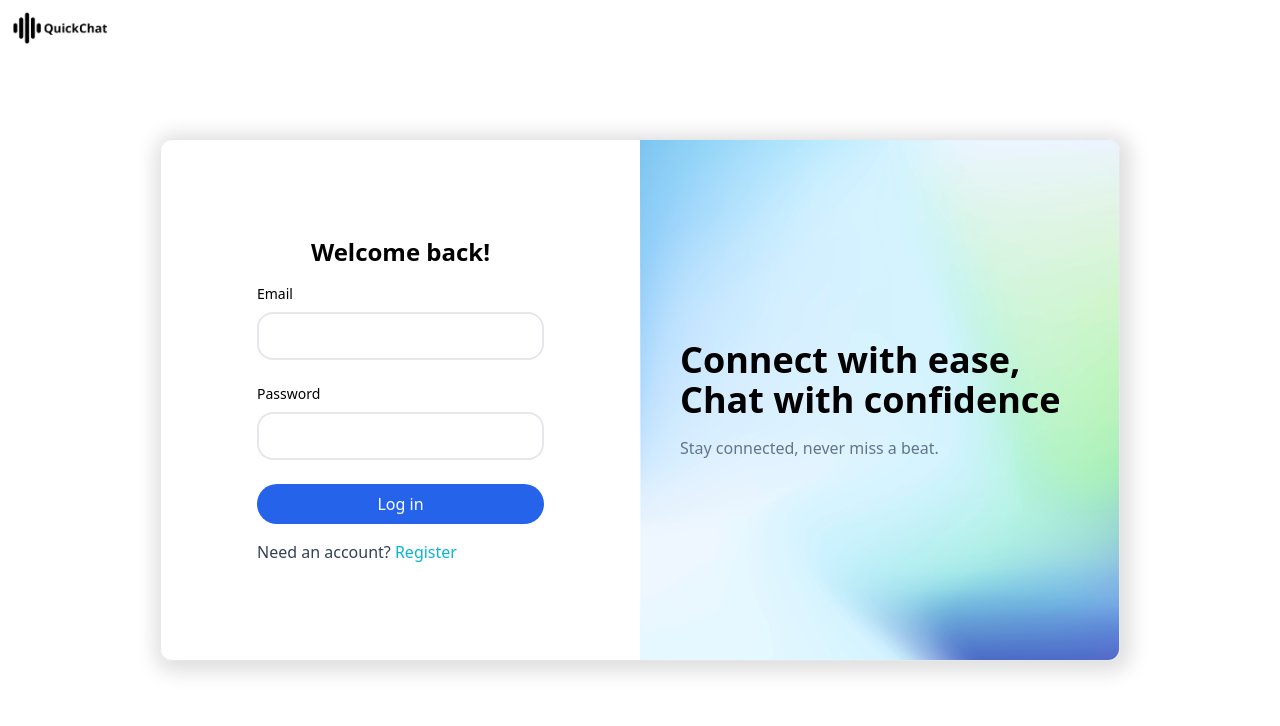
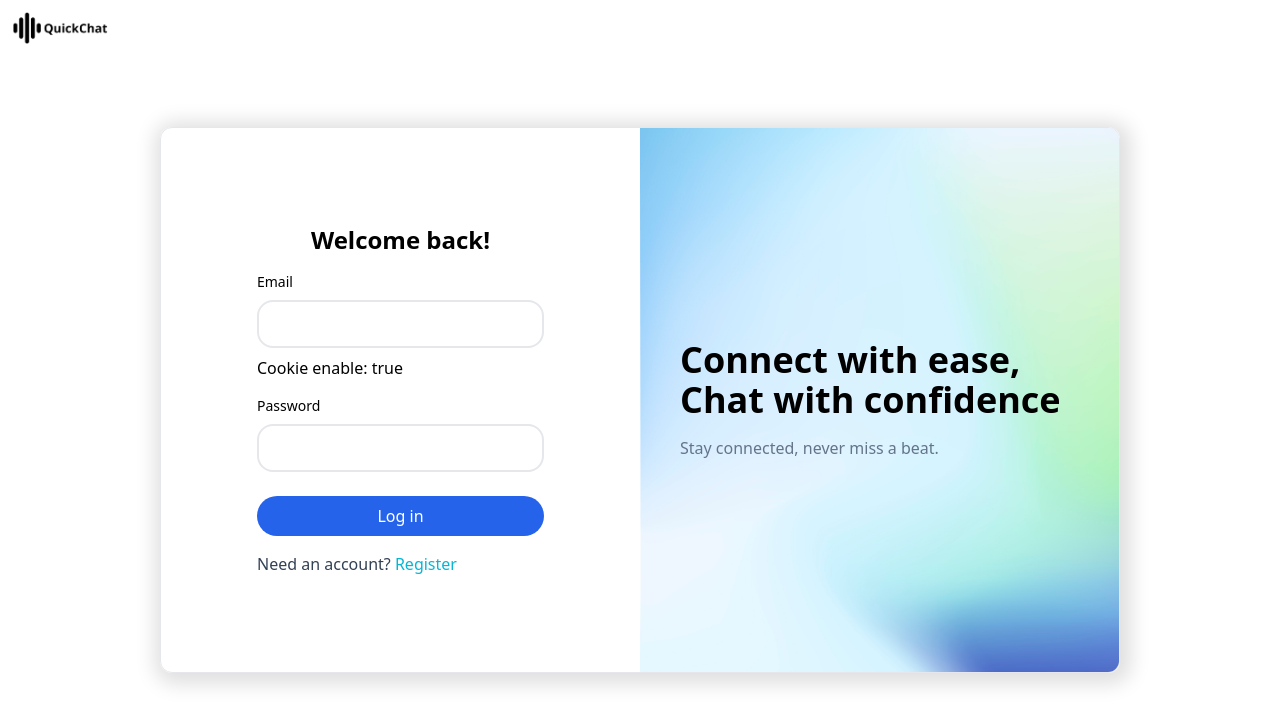
Before and after one commit to andyzhp234/QuickChat, a React (Vite) app in the folder frontend/: page /login in a window 1280 px wide. Shown: the top 726 px of the page. Built offline with nearby package versions, Linux system fonts and the light colour scheme.

Commit message:
feat(cookie): check if enabled

```diff
--- a/frontend/src/pages/Login/Login.jsx
+++ b/frontend/src/pages/Login/Login.jsx
@@ -45,6 +45,7 @@ export default function Login() {
             value={email}
             change={(e) => setEmail(e.target.value)}
           />
+          {`Cookie enable: ${navigator.cookieEnabled}`}
           <AuthInput
             label={"Password"}
             type={"password"}
```
